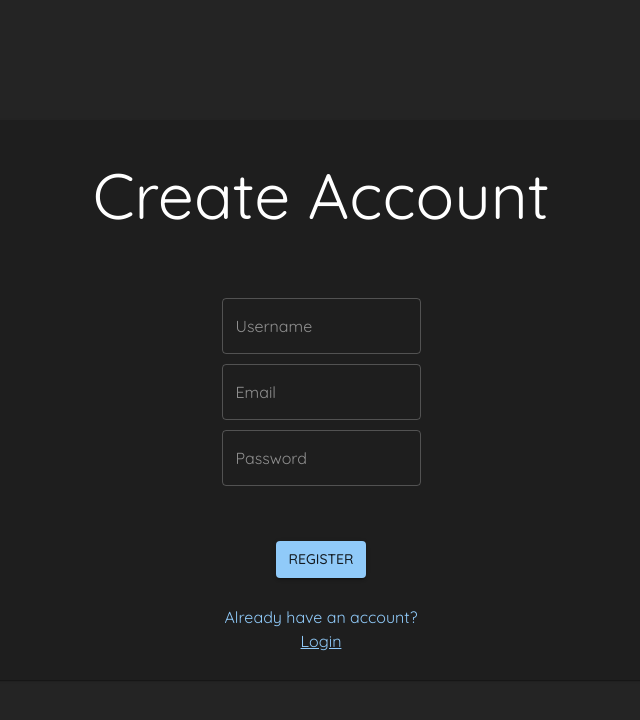
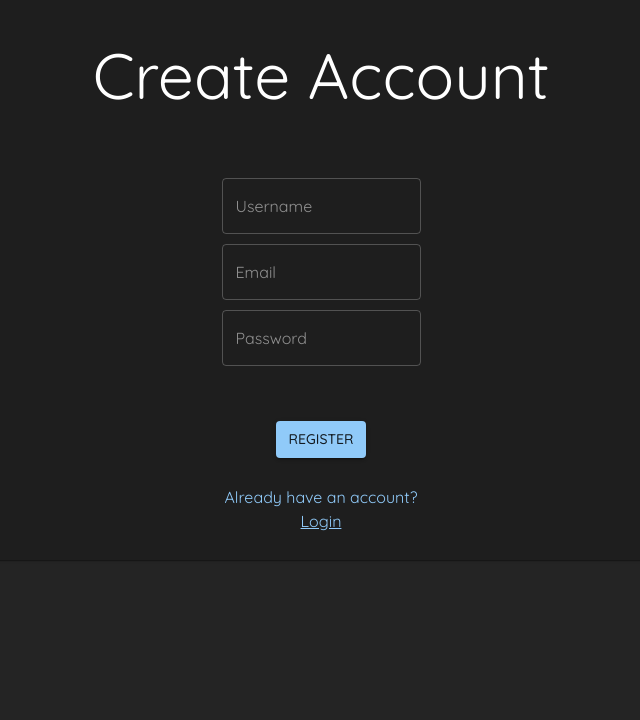
Before and after one commit to yarondlugin/michlala-web-project, a React (Vite) app in the folder client/: page /login in a window 1280 px wide. Both pictures are taken after a click on the element "Register". Shown: the top 720 px of the page, without its empty margins (319-959 px from the left). Built offline with nearby package versions, Linux system fonts and the light colour scheme; no server answers.

Commit message:
feat: add titles and organize components

```diff
--- a/client/src/components/PageBox.tsx
+++ b/client/src/components/PageBox.tsx
@@ -1,10 +1,17 @@
 import { Box, SxProps } from '@mui/material';
 
 type Props = {
-    children?: JSX.Element;
+    children?: JSX.Element | JSX.Element[];
     sx?: SxProps;
 };
 
 export const PageBox = ({ children, sx }: Props) => {
-    return <Box sx={{ display: 'flex', flexGrow: 1, placeContent: 'center', placeItems: 'center', ...sx }}>{children}</Box>;
+    return (
+        <Box
+            id='page-box'
+            sx={{ display: 'flex', flexDirection: 'column', minHeight: '100%', width: '100%', placeItems: 'center', ...sx }}
+        >
+            {children}
+        </Box>
+    );
 };
--- /dev/null
+++ b/client/src/components/PageTitle.tsx
@@ -0,0 +1,13 @@
+import { Typography } from '@mui/material';
+
+type Props = {
+    title: string;
+};
+
+export const PageTitle = ({ title }: Props) => {
+    return (
+        <Typography variant='h3' sx={{ width: '45%', textAlign: 'start', marginBottom: 3 }}>
+            {title}
+        </Typography>
+    );
+};
--- a/client/src/components/PostCard.tsx
+++ b/client/src/components/PostCard.tsx
@@ -1,8 +1,6 @@
-import { Card, Box, Typography, Avatar, IconButton, Stack, SxProps, Button } from '@mui/material';
+import { Card, Box, Typography, Avatar, Stack, SxProps } from '@mui/material';
 import ChatBubbleOutlineIcon from '@mui/icons-material/ChatBubbleOutline';
-import RepeatIcon from '@mui/icons-material/Repeat';
 import FavoriteBorderIcon from '@mui/icons-material/FavoriteBorder';
-import ShareIcon from '@mui/icons-material/Share';
 import { Post } from '../types/post';
 import { ActionButton } from './ActionButton';
 
@@ -19,7 +17,6 @@ export const PostCard = ({ post: { title, content, sender }, sx }: Props) => {
                 flexDirection: 'column',
                 justifyContent: 'space-between',
                 padding: 2,
-                width: '100%',
                 borderRadius: 3,
                 boxShadow: 1,
                 '&:hover': {
@@ -29,6 +26,7 @@ export const PostCard = ({ post: { title, content, sender }, sx }: Props) => {
                 ...sx,
             }}
         >
+			{/* Title section */}
             <Box sx={{ display: 'flex' }}>
                 <Avatar sx={{ width: 48, height: 48, marginRight: 2 }} />
                 <Box>
@@ -48,7 +46,7 @@ export const PostCard = ({ post: { title, content, sender }, sx }: Props) => {
                 </Typography>
             </Box>
 
-            {/* Action buttons */}
+            {/* Action buttons section */}
             <Stack direction="row" sx={{ justifyContent: 'space-around', maxWidth: '20%' }}>
                 <ActionButton text="Reply" icon={<ChatBubbleOutlineIcon />} />
                 <ActionButton text="Like" hoverColor="error.main" icon={<FavoriteBorderIcon />} />
--- a/client/src/components/pages/FeedPage.tsx
+++ b/client/src/components/pages/FeedPage.tsx
@@ -1,16 +1,21 @@
 import { useQuery } from '@tanstack/react-query';
 import { fetchPosts } from '../../queries/posts';
-import { Box, CircularProgress } from '@mui/material';
+import { CircularProgress, Stack } from '@mui/material';
 import { PostCard } from '../PostCard';
+import { PageTitle } from '../PageTitle';
+import { PageBox } from '../PageBox';
 
 export const FeedPage = () => {
     const { data, isFetching } = useQuery({ queryKey: ['posts'], queryFn: fetchPosts });
 
-    const postsComponents = data?.map((post) => <PostCard post={post} key={post._id} sx={{marginBottom:'2%'}} />);
+    const postsComponents = data?.map((post) => <PostCard post={post} key={post._id} />);
 
-    return isFetching ? (
-        <CircularProgress size={200} />
-    ) : (
-        <Box sx={{ display: 'flex', flexDirection: 'column', placeItems: 'center', width: '45%', paddingTop: '5%' }}>{postsComponents}</Box>
+    return (
+        <PageBox>
+            <PageTitle title='Thoughts' />
+            <Stack direction='column' spacing={3} sx={{ width: '45%' }}>
+                {isFetching ? <CircularProgress size={200} /> : [postsComponents]}
+            </Stack>
+        </PageBox>
     );
 };
--- a/client/src/components/pages/LoginPage.tsx
+++ b/client/src/components/pages/LoginPage.tsx
@@ -7,6 +7,7 @@ import { useCookies } from 'react-cookie';
 import { useGoogleLogin } from '@react-oauth/google';
 import { useUserDetailsInputs } from '../../hooks/useUserDetailsInputs';
 import { axiosClient } from '../../queries/axios';
+import { PageBox } from '../PageBox';
 
 export const LoginPage = () => {
     const [errorMessage, setErrorMessage] = useState<string>();
@@ -33,7 +34,12 @@ export const LoginPage = () => {
             setErrorMessage('Something went wrong, please try again');
         }
     };
-    const { username: usernameOrEmail, usernameComponent, password, passwordComponent } = useUserDetailsInputs({ onSubmit: handleLogin, usernamePlaceholder: 'Username / Email' });
+    const {
+        username: usernameOrEmail,
+        usernameComponent,
+        password,
+        passwordComponent,
+    } = useUserDetailsInputs({ onSubmit: handleLogin, usernamePlaceholder: 'Username / Email' });
 
     const handleGoogleLogin = useGoogleLogin({
         onSuccess: async ({ code }) => handleLogin(code),
@@ -43,11 +49,12 @@ export const LoginPage = () => {
     useEffect(() => {
         const { accessToken } = cookies;
         if (accessToken) {
-            navigate({ to: '/profile' });
+            navigate({ to: '/feed' });
         }
     }, [cookies]);
 
     return (
+        <PageBox sx={{ justifyContent: 'center' }}>
             <Card
                 sx={{
                     width: '70vw',
@@ -62,16 +69,18 @@ export const LoginPage = () => {
                 <Box sx={{ display: 'flex', flexDirection: 'column', justifyContent: 'space-around', alignItems: 'center' }}>
                     {usernameComponent}
                     {passwordComponent}
-                <Typography color="red">{errorMessage}</Typography>
+                    <Typography color='red'>{errorMessage}</Typography>
                 </Box>
                 <Box sx={{ display: 'flex', flexDirection: 'column', alignItems: 'center', width: '100%' }}>
-                <Button variant="contained" sx={{ width: '10%', marginBottom: '1%', }} onClick={() => handleLogin()}>
+                    <Button variant='contained' sx={{ width: '10%', marginBottom: '1%' }} onClick={() => handleLogin()}>
                         Login
                     </Button>
-				<Typography color='primary'>
-					Don't have an account?
-				</Typography>
-				<Typography color='primary' sx={{textDecoration: 'underline', cursor: 'pointer'}} onClick={() => navigate({ to: '/register' })}>
+                    <Typography color='primary'>Don't have an account?</Typography>
+                    <Typography
+                        color='primary'
+                        sx={{ textDecoration: 'underline', cursor: 'pointer' }}
+                        onClick={() => navigate({ to: '/register' })}
+                    >
                         Register
                     </Typography>
                 </Box>
@@ -79,5 +88,6 @@ export const LoginPage = () => {
                     Login with Google
                 </Button>
             </Card>
+        </PageBox>
     );
 };
--- a/client/src/components/pages/ProfilePage.tsx
+++ b/client/src/components/pages/ProfilePage.tsx
@@ -7,8 +7,10 @@ import { ChangeEvent, useEffect, useState } from 'react';
 import { fetchUserById, updateUserById } from '../../queries/users';
 import { User } from '../../types/user';
 import { ProfileField } from '../ProfileField';
+import { PageTitle } from '../PageTitle';
+import { PageBox } from '../PageBox';
 
-const EDITABLE_USER_DETAILS: Partial<Record<keyof User, { title: string; widthPercentage: number, disabled?: boolean }>> = {
+const EDITABLE_USER_DETAILS: Partial<Record<keyof User, { title: string; widthPercentage: number; disabled?: boolean }>> = {
     email: { title: 'Email', widthPercentage: 60, disabled: true },
     username: { title: 'Username', widthPercentage: 60 },
 };
@@ -23,7 +25,7 @@ export const ProfilePage = ({ userId, isEditable }: ProfilePageParams) => {
     const [editUser, setEditUser] = useState<User>();
     const queryClient = useQueryClient();
 
-    const { isFetching, data: userResult, } = useQuery({
+    const { isFetching, data: userResult } = useQuery({
         queryKey: ['users', userId],
         queryFn: ({ queryKey }) => fetchUserById(queryKey[1] as string),
     });
@@ -78,10 +80,19 @@ export const ProfilePage = ({ userId, isEditable }: ProfilePageParams) => {
         setIsEditing(false);
     };
 
-    return isFetching ? (
+    return (
+        <PageBox>
+            <PageTitle title='My Profile' />
+            {isFetching ? (
                 <CircularProgress size={200} />
             ) : (
-        <Box display={'flex'} alignItems={'center'} flexDirection={'column'} textAlign={'center'} sx={{ width: 'max(40vw, 500px)' }}>
+                <Box
+                    display={'flex'}
+                    alignItems={'center'}
+                    flexDirection={'column'}
+                    textAlign={'center'}
+                    sx={{ width: 'max(40vw, 500px)' }}
+                >
                     <Typography fontSize={48} marginBottom={'20%'}>
                         My Profile
                     </Typography>
@@ -116,5 +127,7 @@ export const ProfilePage = ({ userId, isEditable }: ProfilePageParams) => {
                         </Box>
                     )}
                 </Box>
+            )}
+        </PageBox>
     );
 };
--- a/client/src/components/pages/RegisterPage.tsx
+++ b/client/src/components/pages/RegisterPage.tsx
@@ -4,6 +4,7 @@ import { useState } from 'react';
 import { useNavigate } from '@tanstack/react-router';
 import { useUserDetailsInputs } from '../../hooks/useUserDetailsInputs';
 import { axiosClient } from '../../queries/axios';
+import { PageBox } from '../PageBox';
 
 export const RegisterPage = () => {
     const [errorMessage, setErrorMessage] = useState<string>('');
@@ -42,6 +43,7 @@ export const RegisterPage = () => {
     });
 
     return (
+        <PageBox sx={{ justifyContent: 'center' }}>
             <Card
                 sx={{
                     width: '70vw',
@@ -57,19 +59,22 @@ export const RegisterPage = () => {
                     {usernameComponent}
                     {emailComponent}
                     {passwordComponent}
-                <Typography color="red">{errorMessage}</Typography>
+                    <Typography color='red'>{errorMessage}</Typography>
                 </Box>
                 <Box sx={{ display: 'flex', flexDirection: 'column', alignItems: 'center', width: '100%' }}>
-                <Button variant="contained" sx={{ width: '10%', marginBottom: '3%', }} onClick={handleRegister}>
+                    <Button variant='contained' sx={{ width: '10%', marginBottom: '3%' }} onClick={handleRegister}>
                         Register
                     </Button>
-				<Typography color='primary'>
-					Already have an account?
-				</Typography>
-				<Typography color='primary' sx={{textDecoration: 'underline', cursor: 'pointer'}} onClick={() => navigate({ to: '/login' })}>
+                    <Typography color='primary'>Already have an account?</Typography>
+                    <Typography
+                        color='primary'
+                        sx={{ textDecoration: 'underline', cursor: 'pointer' }}
+                        onClick={() => navigate({ to: '/login' })}
+                    >
                         Login
                     </Typography>
                 </Box>
             </Card>
+        </PageBox>
     );
 };
--- a/client/src/routes/__root.tsx
+++ b/client/src/routes/__root.tsx
@@ -1,5 +1,5 @@
 import { ThemeProvider } from '@emotion/react';
-import { Box, createTheme } from '@mui/material';
+import { Box, createTheme, CssBaseline } from '@mui/material';
 import { QueryClient, QueryClientProvider } from '@tanstack/react-query';
 import { createRootRoute, Outlet } from '@tanstack/react-router';
 import { TanStackRouterDevtools } from '@tanstack/router-devtools';
@@ -9,17 +9,18 @@ const darkTheme = createTheme({
     palette: {
         mode: 'dark',
     },
-	typography: {
-		fontFamily: 'Quicksand, Roboto'
-	}
+    typography: {
+        fontFamily: 'Quicksand, Roboto',
+    },
 });
 
 const queryClient = new QueryClient();
 
 export const Route = createRootRoute({
     component: () => (
-        <Box sx={{ display: 'flex', flexDirection: 'column', minHeight: '100vh' }}>
+        <Box id='root-box' sx={{ display: 'flex', flexDirection: 'column', minHeight: '100vh' }}>
             <ThemeProvider theme={darkTheme}>
+                <CssBaseline />
                 <QueryClientProvider client={queryClient}>
                     <CookiesProvider>
                         <Outlet />
--- a/client/src/routes/feed.lazy.tsx
+++ b/client/src/routes/feed.lazy.tsx
@@ -2,7 +2,6 @@ import { createLazyFileRoute } from '@tanstack/react-router';
 import { FeedPage } from '../components/pages/FeedPage';
 import { useRestrictedPage } from '../hooks/useRestrictedPage';
 import { useNavbar } from '../hooks/useNavbar';
-import { PageBox } from '../components/PageBox';
 
 const Feed = () => {
     useRestrictedPage();
@@ -11,9 +10,7 @@ const Feed = () => {
     return (
         <>
             <Navbar />
-            <PageBox>
-                <FeedPage />
-            </PageBox>
+            <FeedPage />
         </>
     );
 };
--- a/client/src/routes/login.lazy.tsx
+++ b/client/src/routes/login.lazy.tsx
@@ -1,15 +1,6 @@
 import { createLazyFileRoute } from '@tanstack/react-router';
 import { LoginPage } from '../components/pages/LoginPage';
-import { PageBox } from '../components/PageBox';
-
-const Login = () => {
-    return (
-        <PageBox>
-            <LoginPage />
-        </PageBox>
-    );
-};
 
 export const Route = createLazyFileRoute('/login')({
-    component: Login,
+    component: LoginPage,
 });
--- a/client/src/routes/profile.lazy.tsx
+++ b/client/src/routes/profile.lazy.tsx
@@ -2,7 +2,6 @@ import { createLazyFileRoute } from '@tanstack/react-router';
 import { ProfilePage } from '../components/pages/ProfilePage';
 import { useRestrictedPage } from '../hooks/useRestrictedPage';
 import { useNavbar } from '../hooks/useNavbar';
-import { PageBox } from '../components/PageBox';
 
 const Profile = () => {
     const cookieDetails = useRestrictedPage();
@@ -12,9 +11,7 @@ const Profile = () => {
         cookieDetails && (
             <>
                 <Navbar />
-                <PageBox>
-                    <ProfilePage userId={cookieDetails?.userId} isEditable={true} />
-                </PageBox>
+                <ProfilePage userId={cookieDetails?.userId} isEditable={true} />
             </>
         )
     );
--- a/client/src/routes/register.lazy.tsx
+++ b/client/src/routes/register.lazy.tsx
@@ -1,15 +1,6 @@
 import { createLazyFileRoute } from '@tanstack/react-router'
 import { RegisterPage } from '../components/pages/RegisterPage'
-import { PageBox } from '../components/PageBox';
-
-const Register = () => {
-	return (
-		<PageBox>
-			<RegisterPage />
-		</PageBox>
-	);
-};
 
 export const Route = createLazyFileRoute('/register')({
-  component: Register,
+  component: RegisterPage,
 })
```
Also changed, not shown: 1 other file (tests, documents, lock files or other folders). Lines whose indentation alone changed are shown as unchanged.
